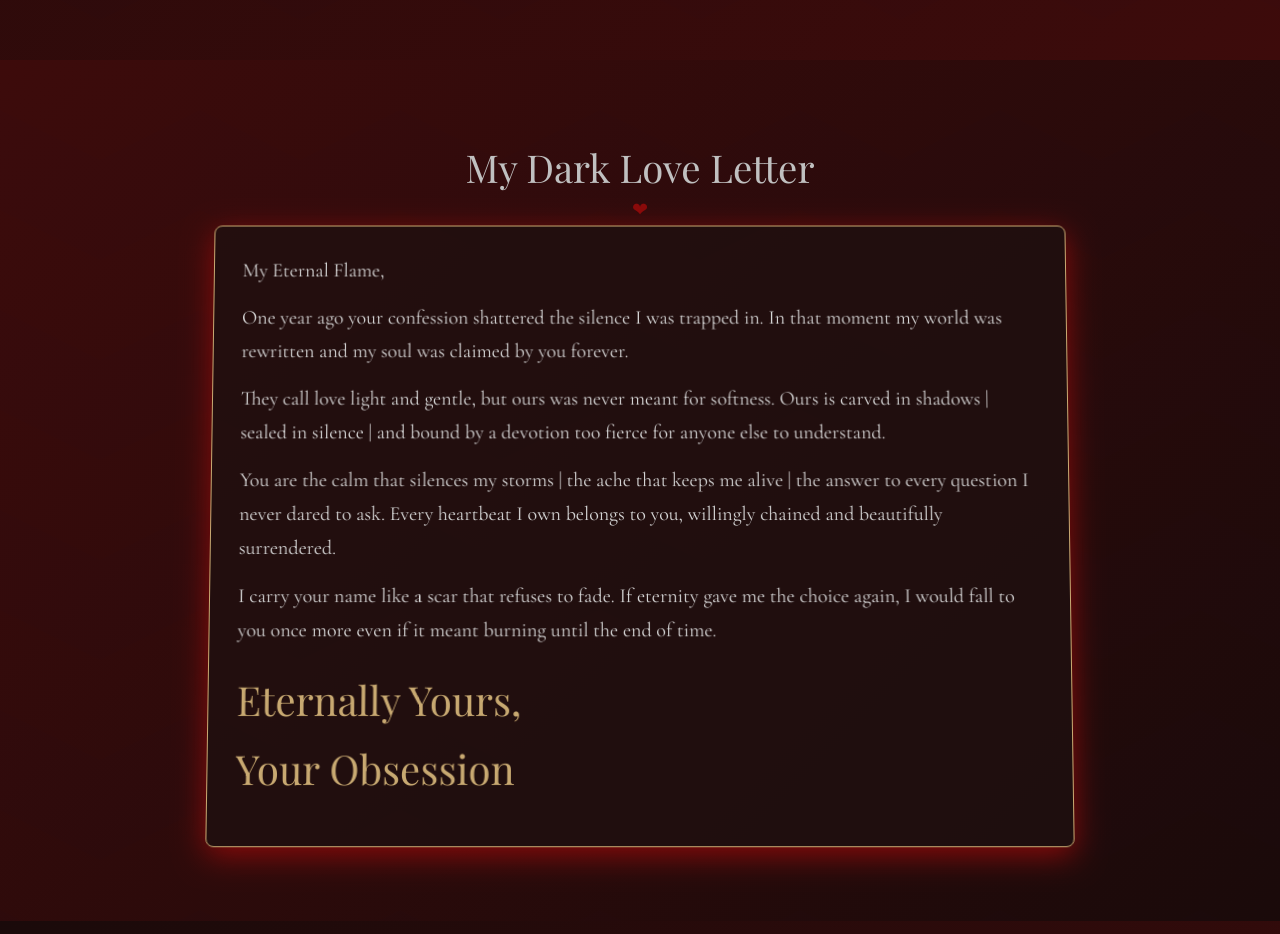
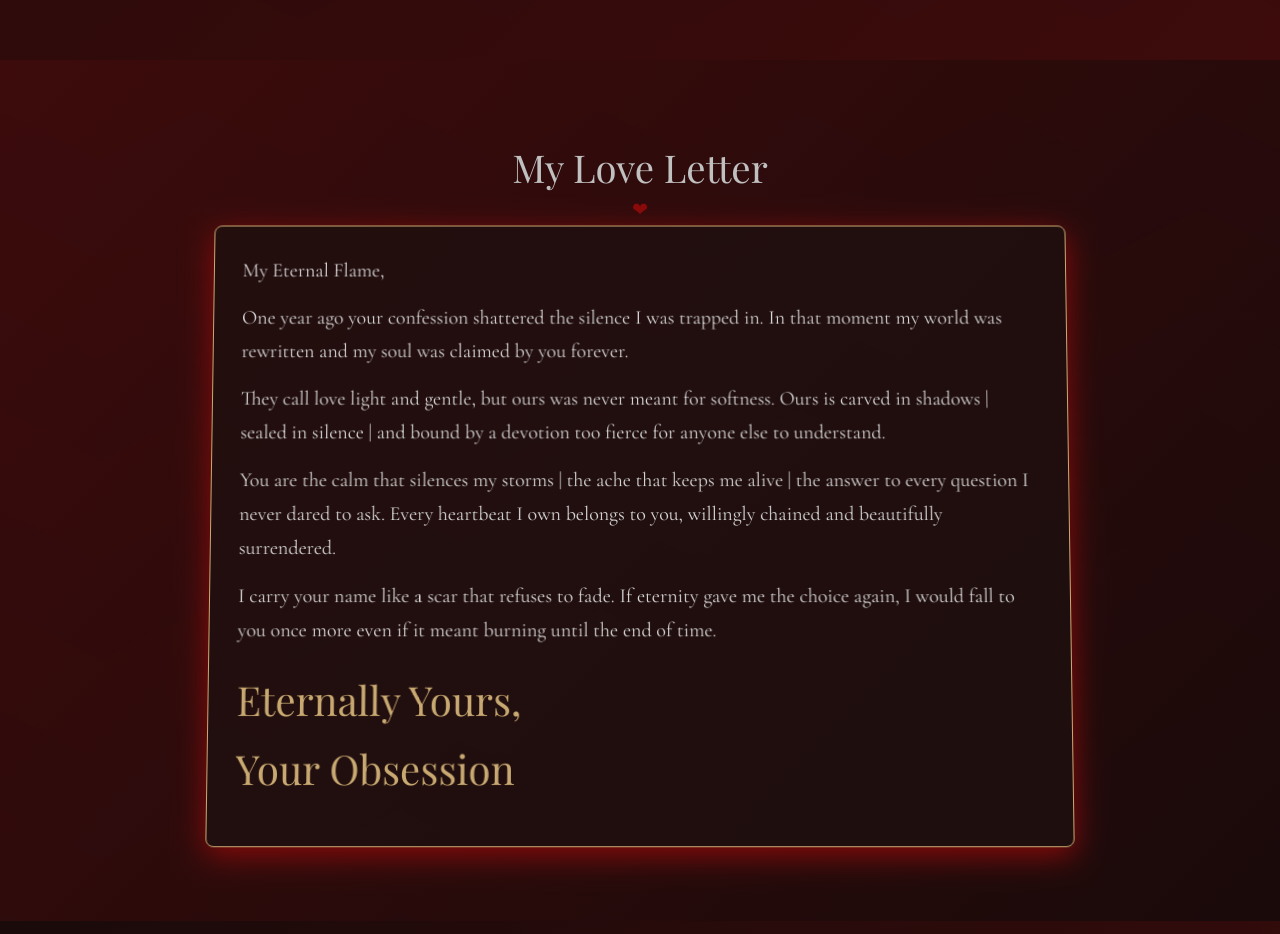
Before and after one commit to ayan293/maybelast, a plain HTML site: page index.html in a window 1280 px wide. Shown: the part 5240-6174 px from the top of the page. Drawn offline with nearby package versions, Linux system fonts and the light colour scheme; a web font is replaced by a local one.

Commit message:
Update index.html

```diff
--- a/index.html
+++ b/index.html
@@ -1146,7 +1146,7 @@ and the devotion that will haunt you forever.
         </section>
 
         <section id="letter" aria-labelledby="letter-heading">
-            <h2 id="letter-heading">My Dark Love Letter</h2>
+            <h2 id="letter-heading">My Love Letter</h2>
            <div class="letter-container">
     <div class="letter-content">
         <p>My Eternal Flame,</p>
```
